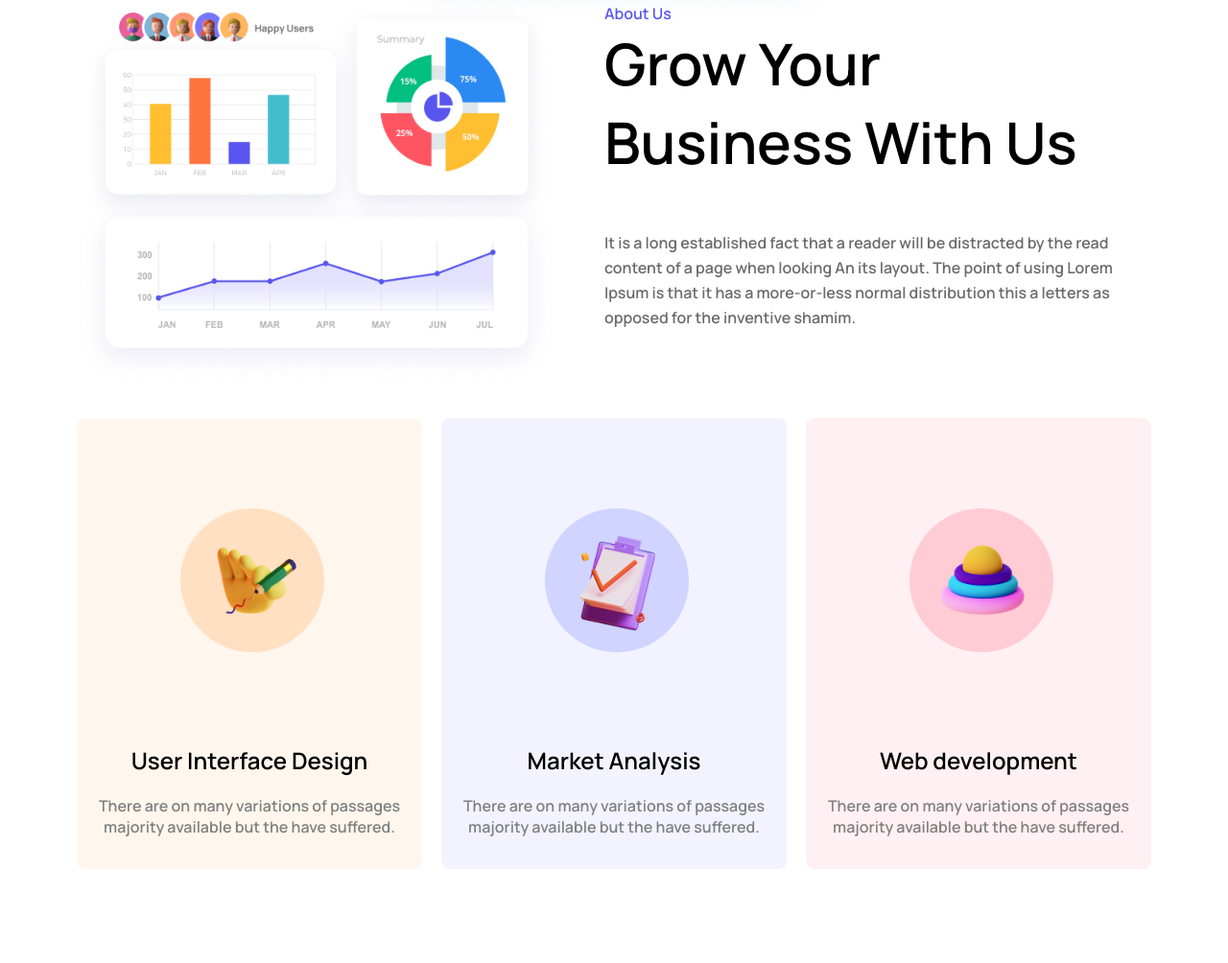
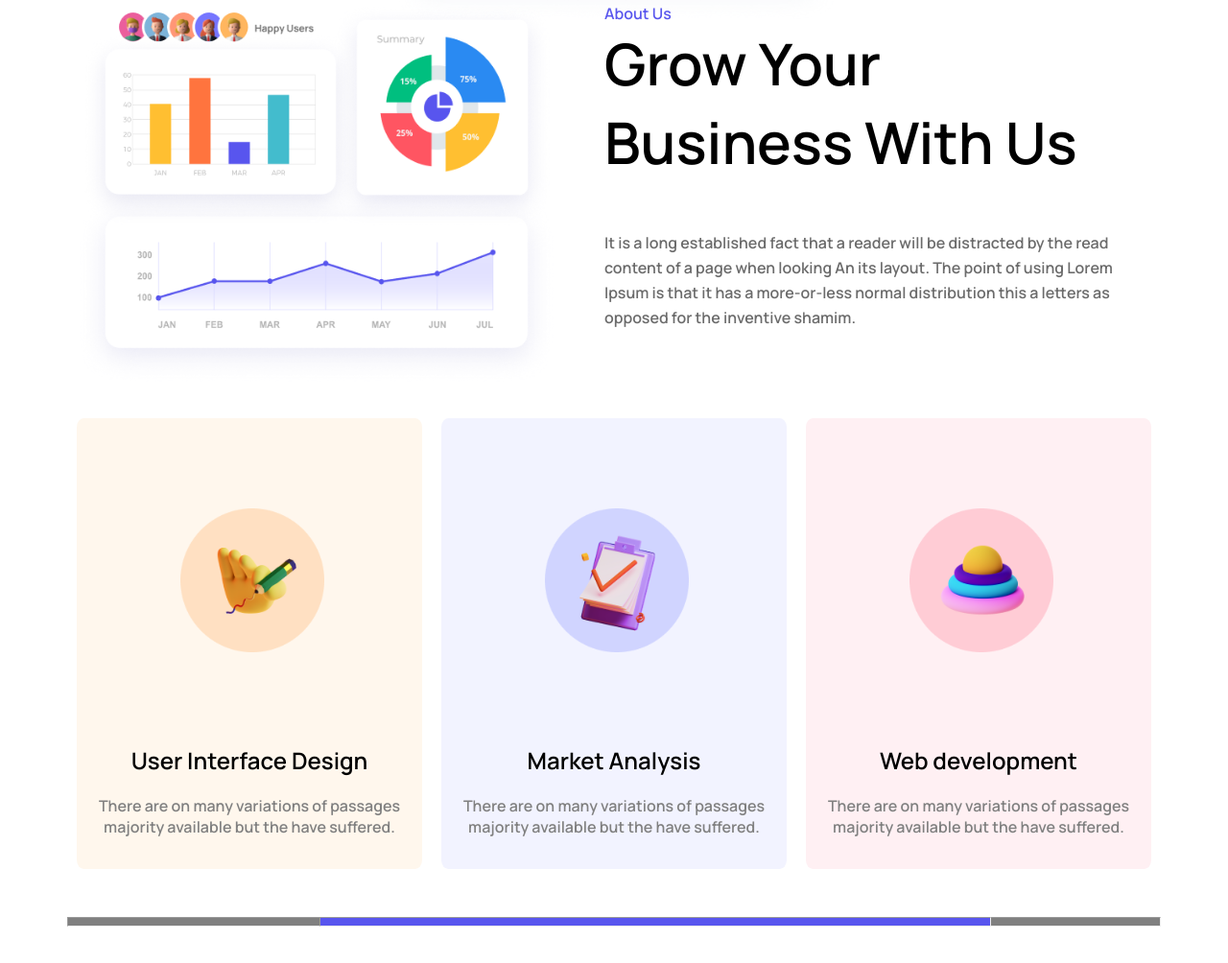
Before and after one commit to ramziddinolimov/Imtihon-Page, a plain HTML site: page index.html in a window 1280 px wide. Shown: the part 1507-2511 px from the top of the page at 96% size. Before the commit the page ends 2423 px from the top, so only its background shows below. Drawn offline with Linux system fonts and the light colour scheme.

Commit message:
section italic finished

```diff
--- a/css/style.css
+++ b/css/style.css
@@ -232,3 +232,25 @@ body{
     position: relative;
     transition: .3s;
 }
+
+.italic{
+    position: relative;
+    margin-top: 20px;
+    margin-bottom: 110px;
+}
+
+.hr-black{
+    width: 1140px;
+    height: 10px;
+    background-color: gray;
+    margin: 0 auto;
+}
+
+.hr-blue{
+    width: 700px;
+    height: 10px;
+    background-color: #5855ee;
+    position: absolute;
+    bottom: 1%;
+    left: 26%;
+}
--- a/index.html
+++ b/index.html
@@ -96,6 +96,13 @@
         </div>
     </section>
 
+    <section class="italic">
+        <div class="container">
+            <hr class="hr-black">
+            <hr class="hr-blue">
+        </div>
+    </section>
+
 
 
 
```
Also changed, not shown: img/Vector (3).png (added), img/minimal-mobile-app-development-mobile-web-design-(2) 2.png (added).
